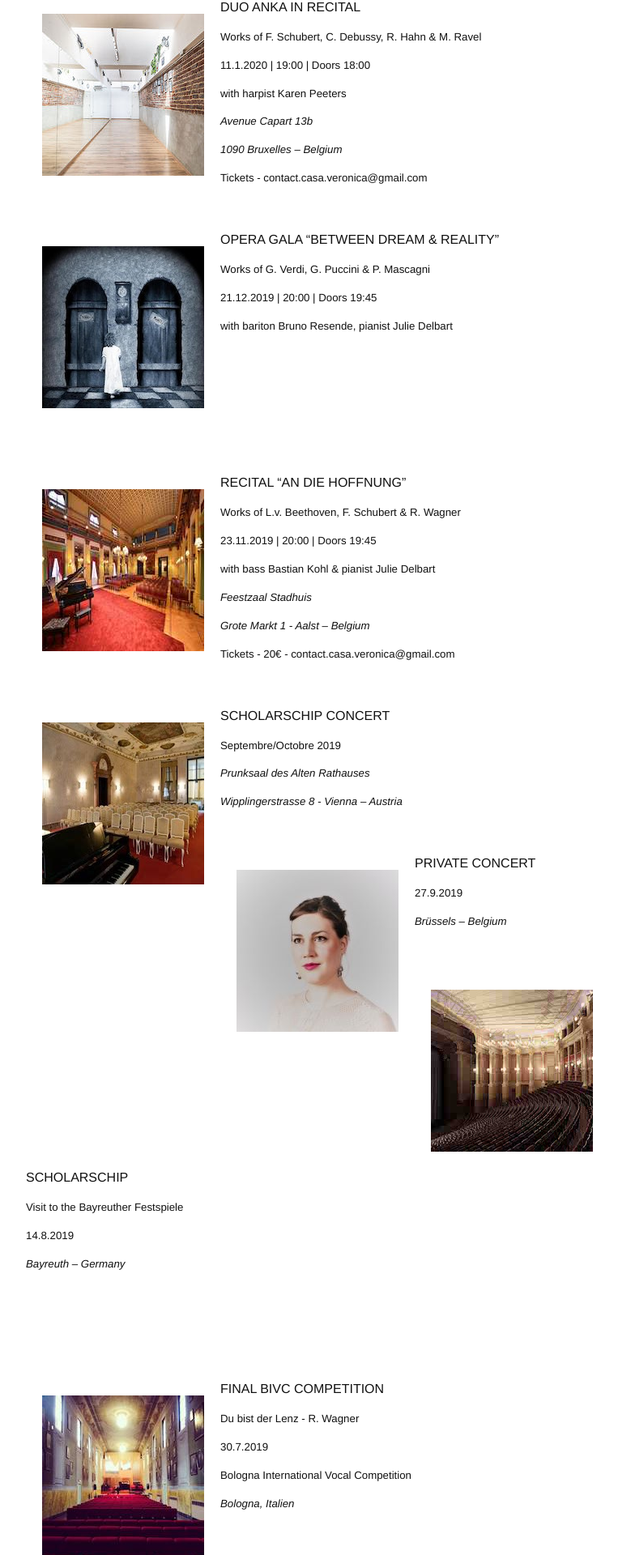
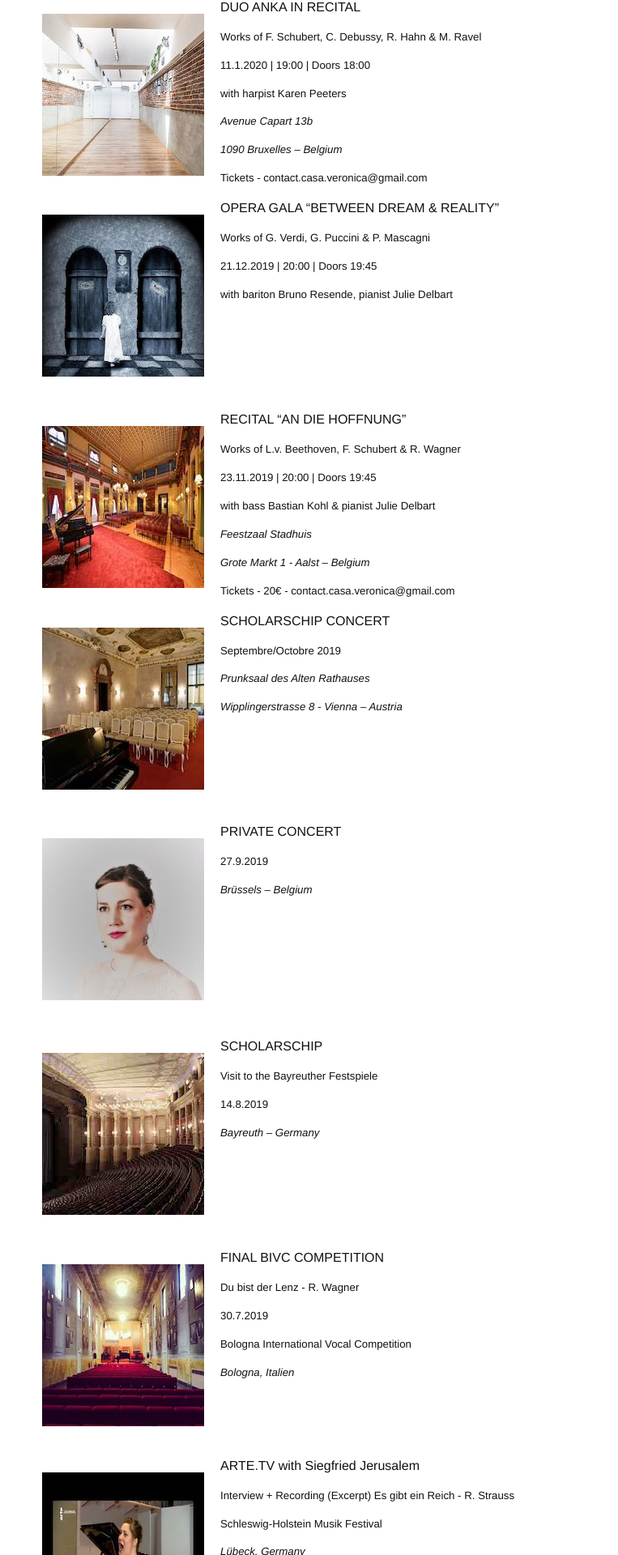
Before and after one commit to annesophie-sevens/annesophie-sevens.github.io, a Jekyll site: the page built from agenda-de.md, in a window 1280 px wide. Shown: the part 551-2471 px from the top of the page at 81% size, without its empty margins (238-1001 px from the left). Built offline with Jekyll 4.4.1, drawn with Linux system fonts in a browser that asks for light colours; nearby versions of some CDN libraries.

Commit message:
Update agenda-de.md

```diff
--- a/agenda-de.md
+++ b/agenda-de.md
@@ -37,8 +37,6 @@
 
 ##### Tickets - contact.casa.veronica@gmail.com
 
-&nbsp;
-
 <img style="float: left; padding: 20px" src="/assets/dream.jpg">
 
 OPERA GALA "BETWEEN DREAM & REALITY"
@@ -48,8 +46,6 @@
 ##### 21.12.2019 | 20:00 | Doors 19:45
 
 ##### with bariton Bruno Resende, pianist Julie Delbart
-
-&nbsp;
 
 &nbsp;
 
@@ -73,8 +69,6 @@
 
 ##### Tickets - 20€ - contact.casa.veronica@gmail.com
 
-&nbsp;
-
 <img style="float: left; padding: 20px" src="/assets/Rathaus.jpg">
 
 SCHOLARSCHIP CONCERT
@@ -87,6 +81,10 @@
 
 &nbsp;
 
+&nbsp;
+
+&nbsp;
+
 <img style="float: left; padding: 20px" src="/assets/VIIc.jpg">
 
 PRIVATE CONCERT
@@ -94,6 +92,12 @@
 ##### 27.9.2019
 
 ##### _Brüssels – Belgium_
+
+&nbsp;
+
+&nbsp;
+
+&nbsp;
 
 &nbsp;
 
@@ -157,6 +161,12 @@
 
 &nbsp;
 
+&nbsp;
+
+&nbsp;
+
+<img style="float: left; padding: 20px" src="/assets/Rita Gorr.jpg">
+
 FINALIST CONCERT
 
 ##### Arias of R. Wagner and J. Massenet
@@ -166,6 +176,8 @@
 ##### Rita Gorr Competition
 
 ##### _Gent, Belgium_
+
+&nbsp;
 
 &nbsp;
 
@@ -189,6 +201,8 @@
 
 &nbsp;
 
+<img style="float: left; padding: 20px" src="/assets/Kunstraum.jpg">
+
 JURY MEMBER
 
 ##### Ljuba Welitsch Singing Competition - Vienna
@@ -198,6 +212,8 @@
 ##### Led by Saschka Zhurkov (Artistic Director)
 
 ##### _Kunstraum Ringstrassen Galleries Vienna – Austria_
+
+&nbsp;
 
 &nbsp;
 
```
